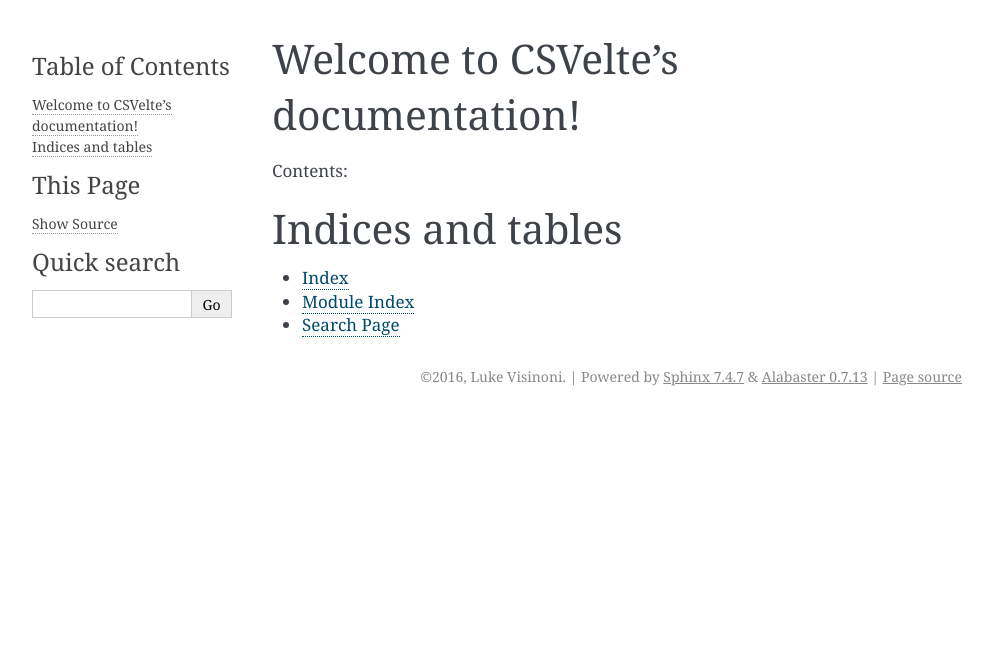
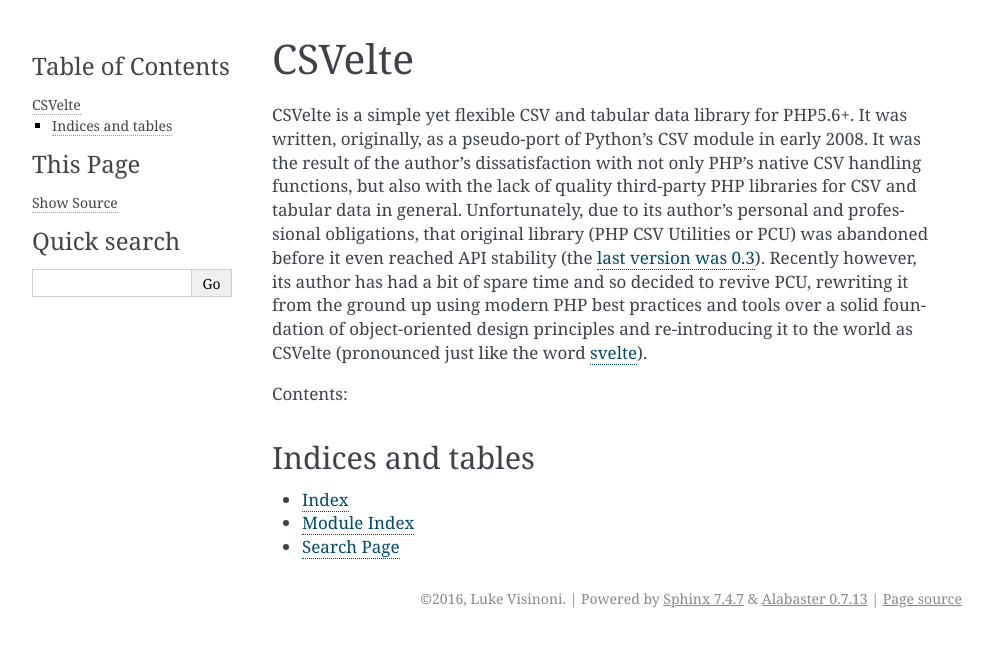
Before and after one commit to nozavroni/csvelte, a Sphinx documentation site: the page built from docs/index.rst, in a window 1280 px wide. Shown: the top 647 px of the page, without its empty margins (148-1140 px from the left). Built offline with Sphinx 7.4.7, drawn with Linux system fonts in a browser that asks for light colours.

Commit message:
Added base paragraph to RTD docs Refs: #67

```diff
--- a/docs/index.rst
+++ b/docs/index.rst
@@ -3,8 +3,13 @@
    You can adapt this file completely to your liking, but it should at least
    contain the root `toctree` directive.
 
-Welcome to CSVelte's documentation!
-===================================
+#######
+CSVelte
+#######
+
+CSVelte is a simple yet flexible CSV and tabular data library for PHP5.6+. It was written, originally, as a pseudo-port of Python's CSV module in early 2008. It was the result of the author's dissatisfaction with not only PHP's native CSV handling functions, but also with the lack of quality third-party PHP libraries for CSV and tabular data in general. Unfortunately, due to its author's personal and professional obligations, that original library (PHP CSV Utilities or PCU) was abandoned before it even reached API stability (the `last version was 0.3 <https://code.google.com/archive/p/php-csv-utils/>`_). Recently however, its author has had a bit of spare time and so decided to revive PCU, rewriting it from the ground up using modern PHP best practices and tools over a solid foundation of object-oriented design principles and re-introducing it to the world as CSVelte (pronounced just like the word `svelte <http://www.dictionary.com/browse/svelte>`_).
+
+
 
 Contents:
 
```
Also changed, not shown: 1 other file.
